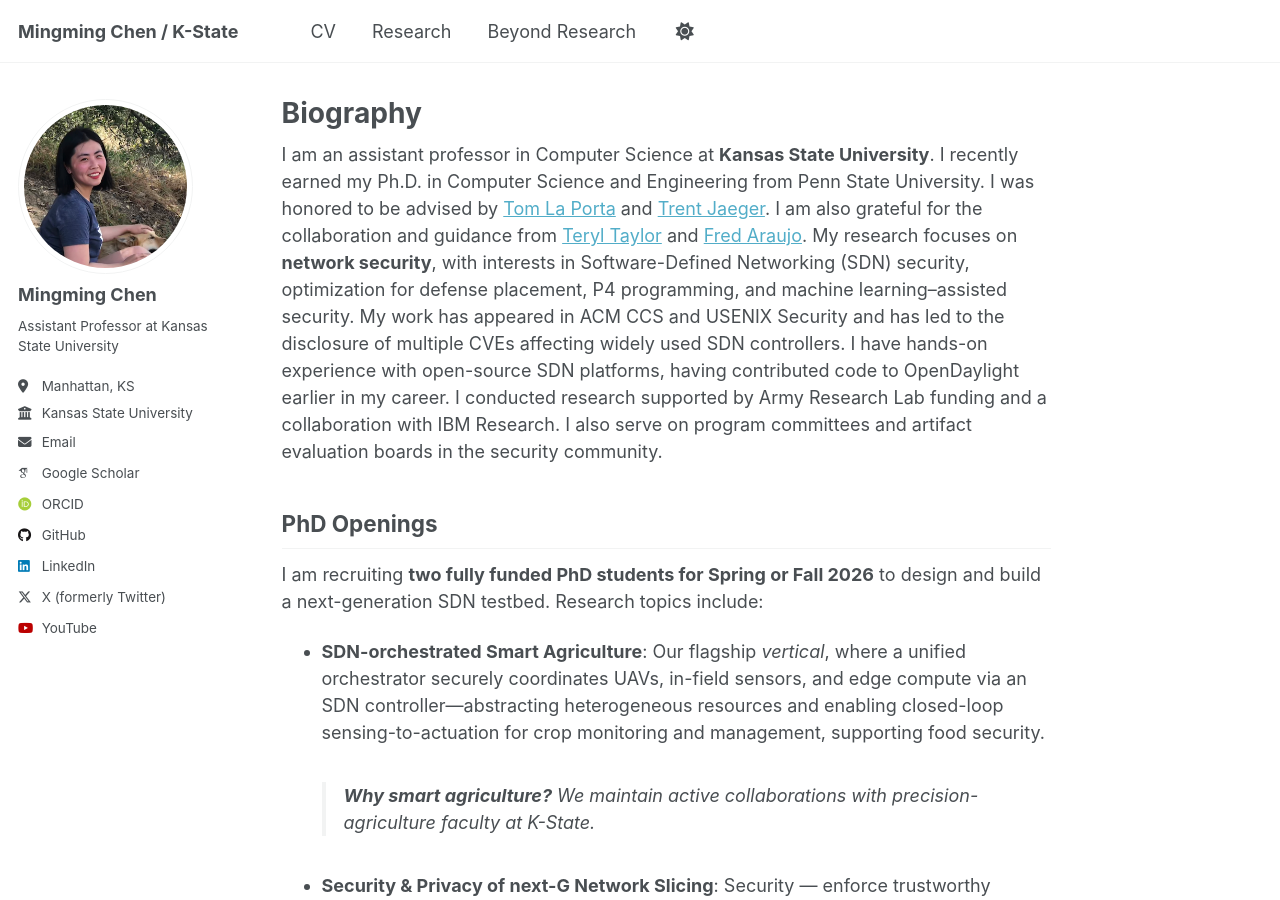
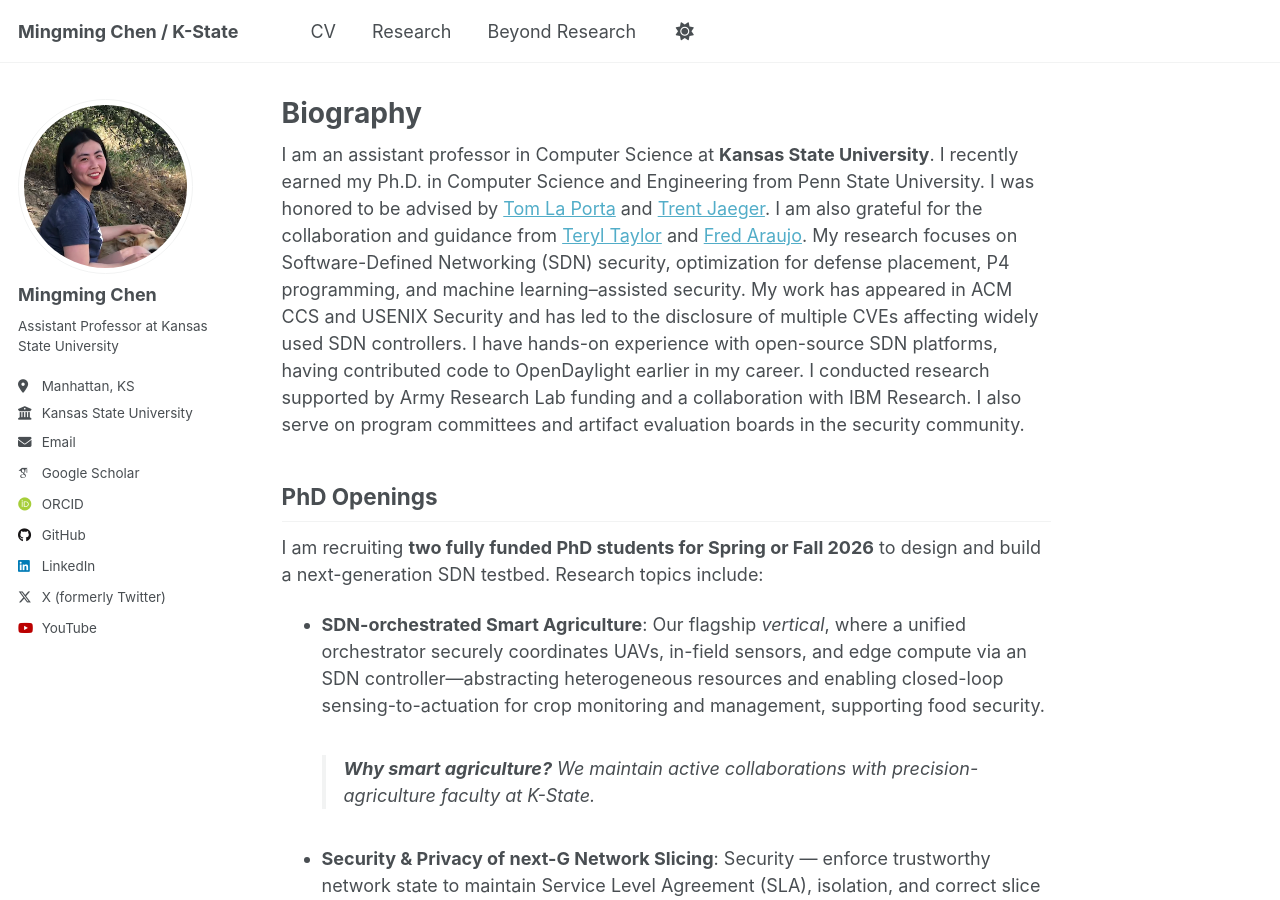
Before and after one commit to mzc796/mzc796.github.io, a Jekyll site: the page built from _pages/about.md, in a window 1280 px wide and 900 px high. Built offline with Jekyll 4.4.1, drawn with Linux system fonts in a browser that asks for light colours; some web fonts are replaced; a script that is not in the unit is left out.

Commit message:
Update about.md

```diff
--- a/_pages/about.md
+++ b/_pages/about.md
@@ -6,7 +6,7 @@
   - /about/
   - /about.html
 ---
-I am an assistant professor in Computer Science at **Kansas State University**. I recently earned my Ph.D. in Computer Science and Engineering from Penn State University. I was honored to be advised by [Tom La Porta](https://www.cse.psu.edu/~tfl12/) and [Trent Jaeger](https://www.trentjaeger.com/). I am also grateful for the collaboration and guidance from [Teryl Taylor](https://research.ibm.com/people/teryl-taylor) and [Fred Araujo](https://research.ibm.com/people/frederico-araujo). My research focuses on **network security**, with interests in Software-Defined Networking (SDN) security, optimization for defense placement, P4 programming, and machine learning–assisted security. My work has appeared in ACM CCS and USENIX Security and has led to the disclosure of multiple CVEs affecting widely used SDN controllers. I have hands-on experience with open-source SDN platforms, having contributed code to OpenDaylight earlier in my career. I conducted research supported by Army Research Lab funding and a collaboration with IBM Research. I also serve on program committees and artifact evaluation boards in the security community.
+I am an assistant professor in Computer Science at **Kansas State University**. I recently earned my Ph.D. in Computer Science and Engineering from Penn State University. I was honored to be advised by [Tom La Porta](https://www.cse.psu.edu/~tfl12/) and [Trent Jaeger](https://www.trentjaeger.com/). I am also grateful for the collaboration and guidance from [Teryl Taylor](https://research.ibm.com/people/teryl-taylor) and [Fred Araujo](https://research.ibm.com/people/frederico-araujo). My research focuses on Software-Defined Networking (SDN) security, optimization for defense placement, P4 programming, and machine learning–assisted security. My work has appeared in ACM CCS and USENIX Security and has led to the disclosure of multiple CVEs affecting widely used SDN controllers. I have hands-on experience with open-source SDN platforms, having contributed code to OpenDaylight earlier in my career. I conducted research supported by Army Research Lab funding and a collaboration with IBM Research. I also serve on program committees and artifact evaluation boards in the security community.
 
 ## PhD Openings
 I am recruiting **two fully funded PhD students for Spring or Fall 2026** to design and build a next-generation SDN testbed. Research topics include:
```
